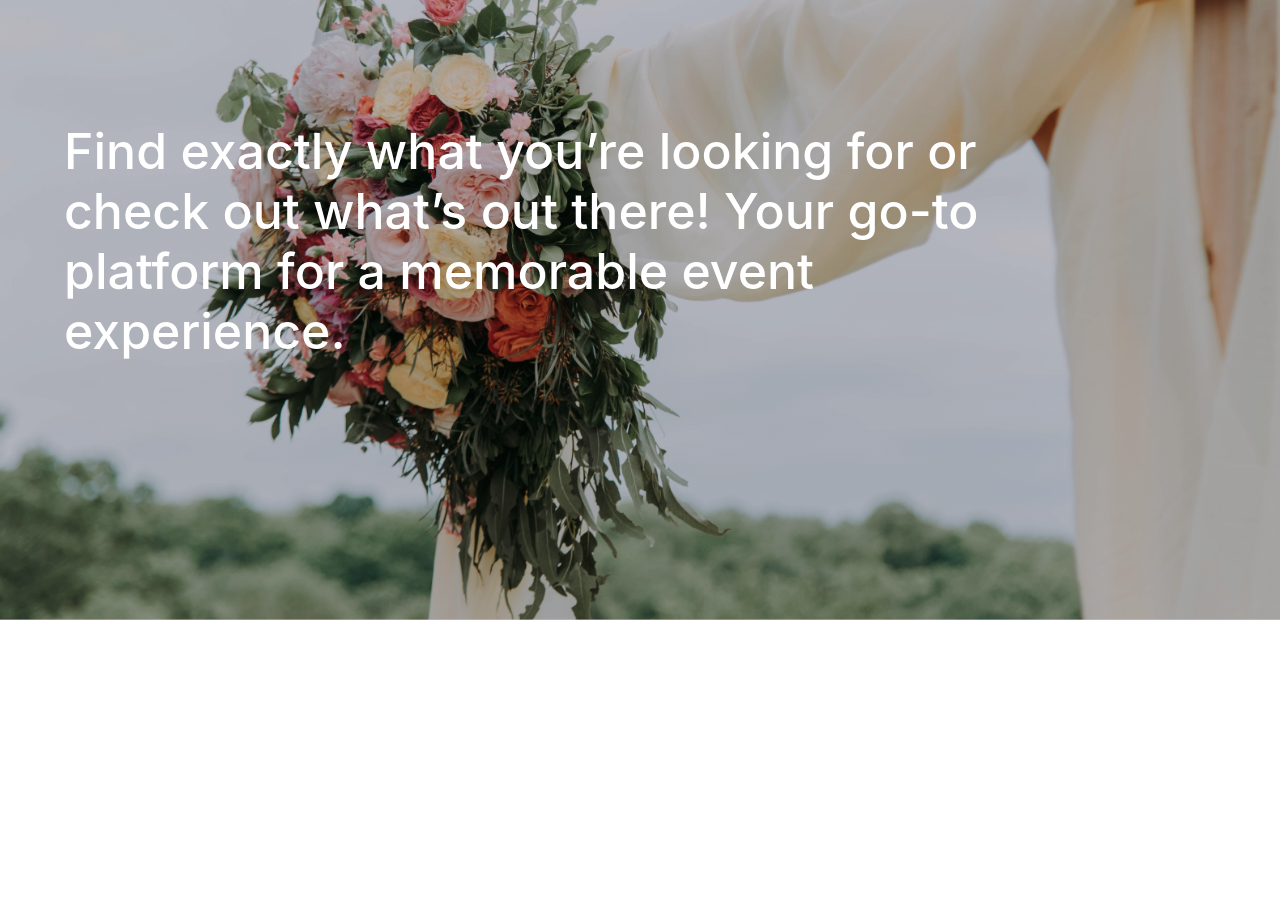
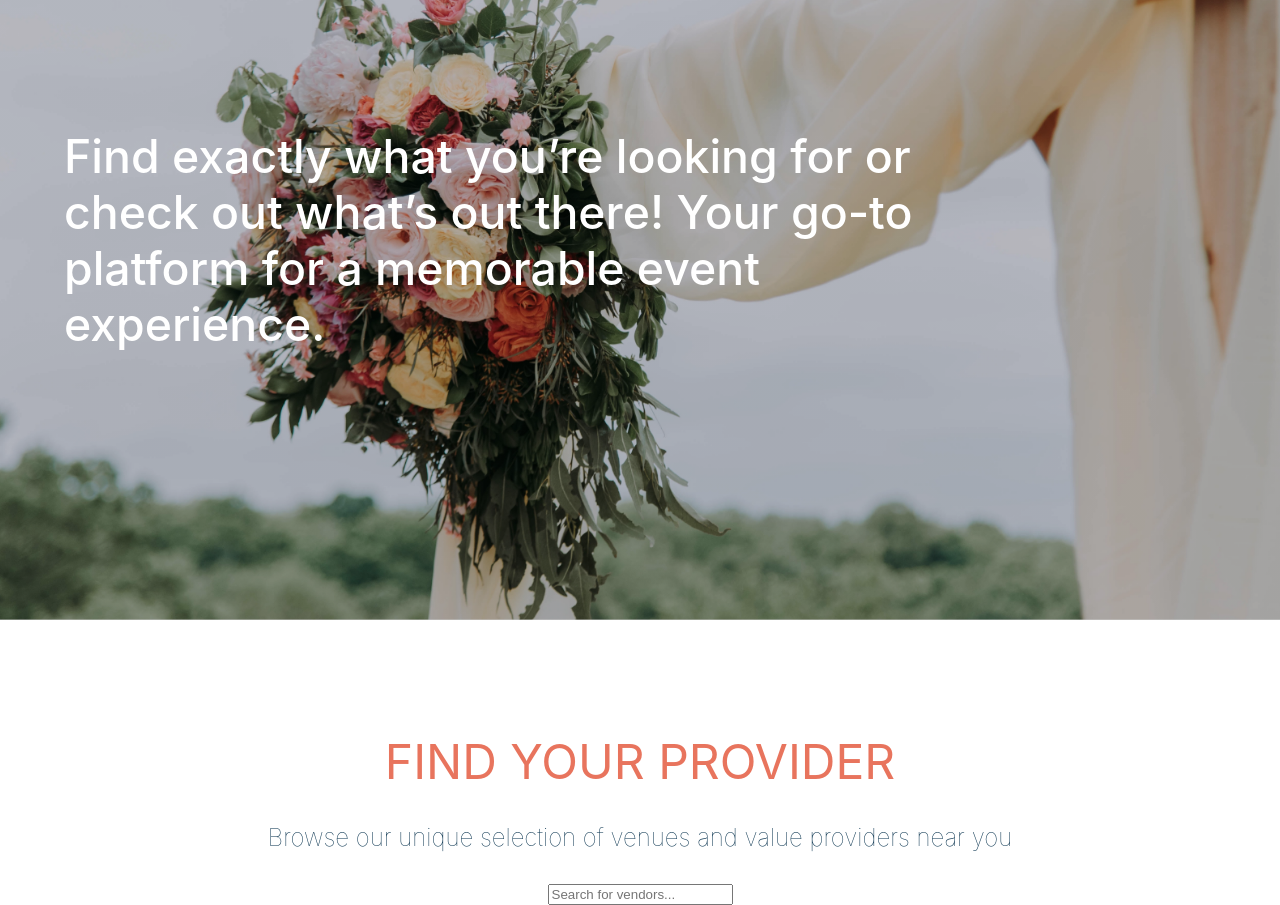
Before and after one commit to SaraBaassiri/Munasabti, a React (Create React App) app: page / in a window 1280 px wide. Shown: the part 220-1125 px from the top of the page. Before the commit the page ends 920 px from the top, so only its background shows below. Built offline with nearby package versions, Linux system fonts and the light colour scheme; no server answers; a web font is replaced by a local one.

Commit message:
homepage

```diff
--- a/src/Views/Public/Home/Home.css
+++ b/src/Views/Public/Home/Home.css
@@ -24,13 +24,47 @@
     justify-content: center;
     align-items: center;
     height: 90%;
-    max-width: 1000px;
+    max-width: 850px;
     margin-left: 5%;
     color: white;
 }
 
 .hero-text h1 {
-    font-size: 50px;
+    font-size: 2.9rem;
     font-weight: 500;
     margin-bottom: 0;
 }
+
+/* .FindProv {
+    border: none;
+    color: #000;
+    padding: 15px 32px;
+    text-align: center;
+    text-decoration: none;
+    display: inline-block;
+    font-size: 16px;
+    margin: 4px 2px;
+    cursor: pointer;
+    border-radius: 5px;
+    width: 200px;
+    height: 50px;
+    font-weight: 500;
+} */
+
+.FindProv-text {
+    font-size: 1.5rem;
+    margin-bottom: 0;
+    color: #E8745D;
+    text-align: center;
+}
+
+.FindProv-text h1 {
+    font-weight: normal;
+    text-transform: uppercase;
+}
+
+.FindProv-text p {
+    font-weight: lighter;
+    margin-top: 0;
+    color: #0C3651;
+}
--- a/src/Views/Public/Home/Home.jsx
+++ b/src/Views/Public/Home/Home.jsx
@@ -24,6 +24,16 @@ export default function Home() {
         </div>
       </div>
 
+      <div className="FindProv">
+        <div className="FindProv-text">
+          <h1>Find Your Provider</h1>
+          <p>
+            Browse our unique selection of venues and value providers near you
+          </p>
+          <input type="text" placeholder="Search for vendors..."/>
+        </div>
+      </div>
+
       {/* {auth.currentUser && (
         <>
           <h2>{userAuthData.email}</h2>
```
